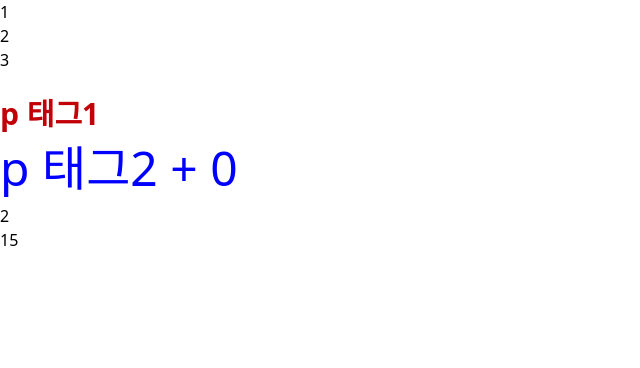
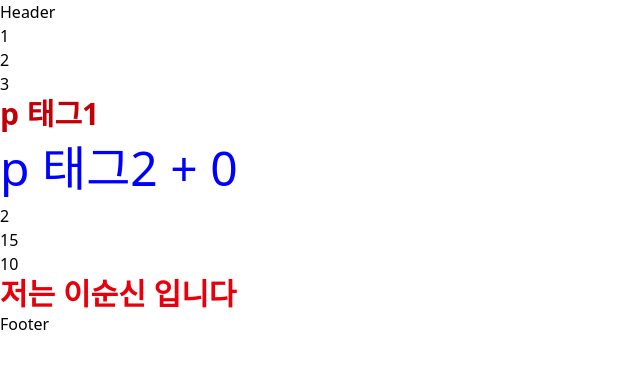
Before and after one commit to kablt-6362/remote-local, a React (Vite) app in the folder React/my-react-app/: page / in a window 1280 px wide. Shown: the top 368 px of the page, without its empty margins (0-640 px from the left). Built offline with nearby package versions, Linux system fonts and the light colour scheme.

Commit message:
컴포넌트합치기

```diff
--- a/React/my-react-app/src/App.jsx
+++ b/React/my-react-app/src/App.jsx
@@ -1,12 +1,16 @@
 import React from "react";
 import Rule from "./components/JSX/Rule";
 import Interpolation from "./components/JSX/Interpolation";
+import Header from "./components/Header";
+import Footer from "./components/Footer";
 
 export default function App() {
   return (
     <div>
+      <Header></Header>
       <Rule></Rule>
       <Interpolation></Interpolation>
+      <Footer></Footer>
     </div>
   );
 }
--- /dev/null
+++ b/React/my-react-app/src/components/Footer.jsx
@@ -0,0 +1,7 @@
+import React from 'react'
+
+export default function Footer() {
+  return (
+    <div>Footer</div>
+  )
+}
--- /dev/null
+++ b/React/my-react-app/src/components/Header.jsx
@@ -0,0 +1,7 @@
+import React from 'react'
+
+export default function Header() {
+  return (
+    <div>Header</div>
+  )
+}
--- a/React/my-react-app/src/components/JSX/Interpolation.jsx
+++ b/React/my-react-app/src/components/JSX/Interpolation.jsx
@@ -1,12 +1,21 @@
 import React from "react";
 
 export default function Interpolation() {
+  const number = 10;
+
+  function greet(name) {
+    return (
+      <p className="text-red-600 text-3xl font-bold">저는 {name} 입니다</p>
+    );
+  }
   return (
     <div>
       <p>{1 + 1}</p>
       <p>{3 * 5}</p>
       <p>{1 === 1}</p>
       <p>{1 > 2}</p>
+      <p>{number}</p>
+      <p>{greet("이순신")}</p>
     </div>
   );
 }
--- a/React/my-react-app/src/components/JSX/Rule.jsx
+++ b/React/my-react-app/src/components/JSX/Rule.jsx
@@ -22,7 +22,7 @@ export default function Rule() {
       {/* 규칙2. 항상 모든 태그는 닫아주어야 한다 */}
       {/* <input> */}
       {/* input 태그의 self-closing */}
-      <input />
+      {/* <input /> */}
 
       {/* 규칙3. 속성명(class,onclick,onsubmit)을 카멜 케이스로 작성해야한다 */}
       {/* 카멜케이스: 첫단어는 소문자, 이후 단어의 시작 글자를 대문자 */}
```
